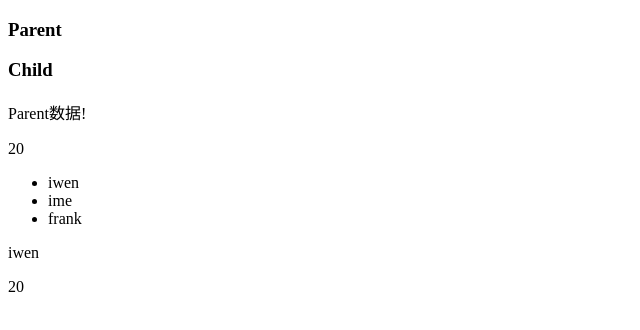
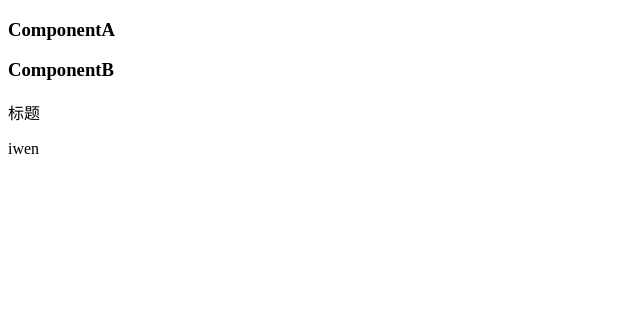
Before and after one commit to recursionBlack/vue3learn, a Vue app in the folder vue-components/: page / in a window 1280 px wide. Shown: the top 330 px of the page, without its empty margins (0-640 px from the left). Built offline with nearby package versions, Linux system fonts and the light colour scheme; the HTML template or start-up script is replaced by a standard one.

Commit message:
107，组件传递props校验

```diff
--- a/vue-components/src/App.vue
+++ b/vue-components/src/App.vue
@@ -2,12 +2,14 @@
   <!-- <HeaderOfApp />
   <MainOfApp />
   <AsideOfApp /> -->
-  <ParentDemo />
+  <!-- <ParentDemo /> -->
+  <ComponentA />
 </template>
 
 <script setup lang="ts">
 // import HeaderOfApp from './pages/HeaderOfApp.vue'
 // import MainOfApp from './pages/MainOfApp.vue'
 // import AsideOfApp from './pages/AsideOfApp.vue'
-import ParentDemo from './components/ParentDemo.vue'
+// import ParentDemo from './components/ParentDemo.vue'
+import ComponentA from './components/ComponentA.vue'
 </script>
--- /dev/null
+++ b/vue-components/src/components/ComponentA.vue
@@ -0,0 +1,12 @@
+<template>
+  <h3>ComponentA</h3>
+  <ComponentB :title="title" :name="name" />
+</template>
+
+<script setup lang="ts">
+import { ref } from 'vue'
+import ComponentB from './ComponentB.vue'
+
+const title = ref('标题')
+const name = ref('iwen')
+</script>
--- /dev/null
+++ b/vue-components/src/components/ComponentB.vue
@@ -0,0 +1,18 @@
+<template>
+  <h3>ComponentB</h3>
+  <p>{{ props.title }}</p>
+  <p>{{ props.age }}</p>
+  <p>{{ props.name }}</p>
+</template>
+
+<script setup lang="ts">
+//import { ref } from 'vue'
+const props = defineProps<{
+  title: string
+  age?: number // 默认值，你不传我自己填一个
+  name: string
+}>()
+
+// 警告！props是只读的！
+// 选项式api处理默认值问题时，是有问题的
+</script>
```
